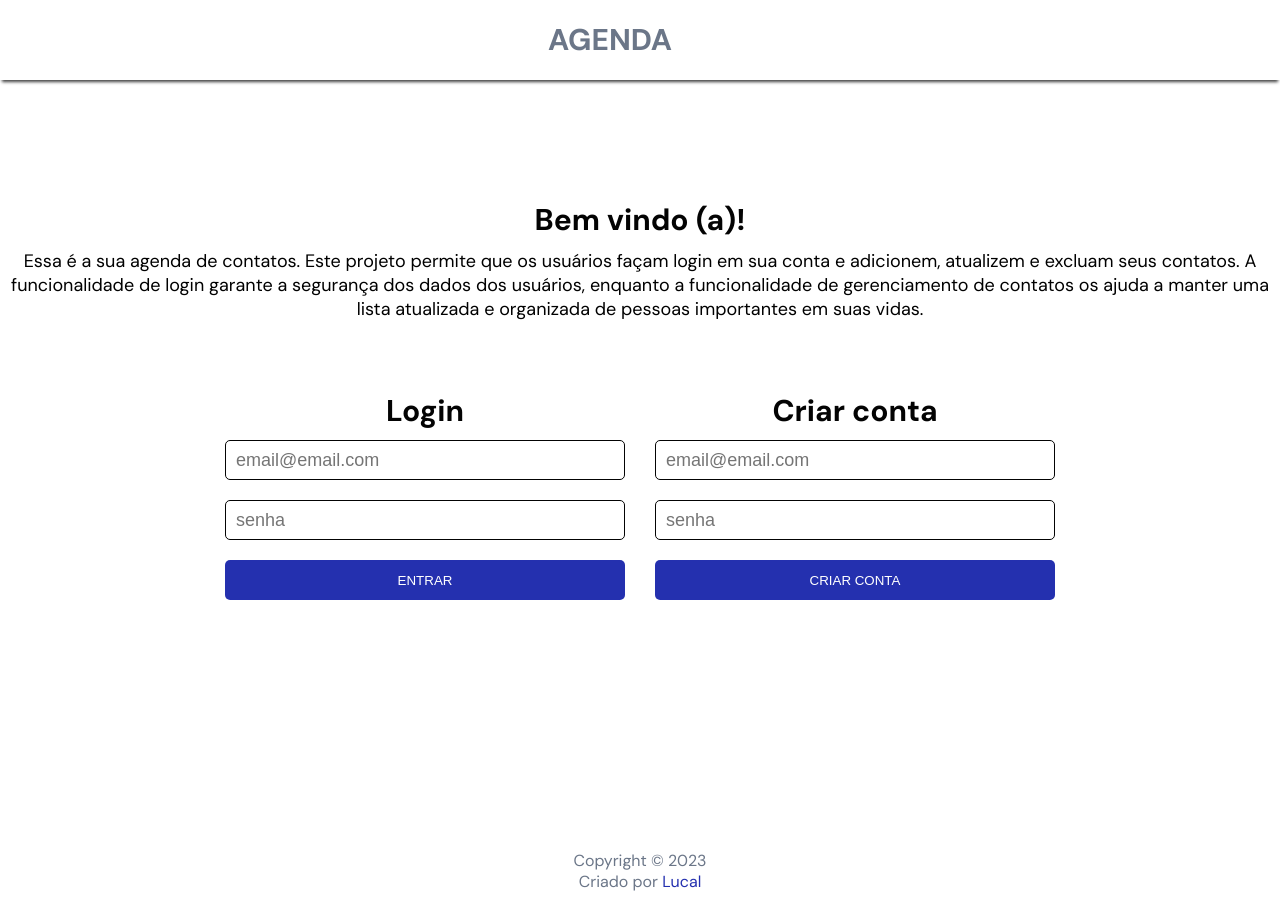
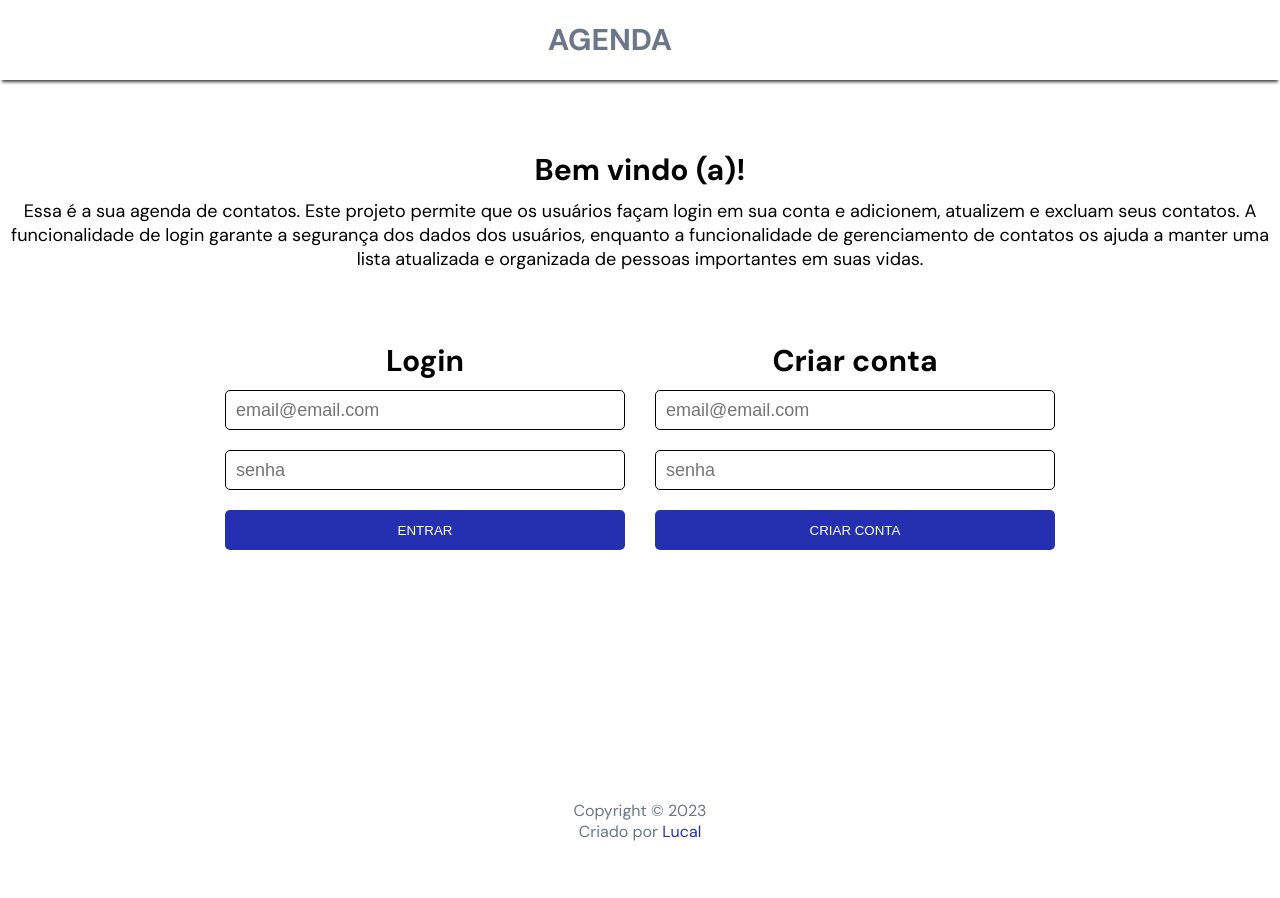
Before and after one commit to Lucal22/contact-frontend, a React (Vite) app: page / in a window 1280 px wide. After the commit the page ends 848 px from the top, so only its background shows below. Built offline with nearby package versions, Linux system fonts and the light colour scheme; no server answers.

Commit message:
fixing layout

```diff
--- a/src/container/Footer/styles.ts
+++ b/src/container/Footer/styles.ts
@@ -6,6 +6,7 @@ export const Container = styled.div`
     height: 6vh;
     text-align: center;
     margin-top: 5rem;
+    margin-bottom: 1rem;
     color: ${theme.colors.grayColor};
     p {
       font-size: ${theme.fonts.size.small};
@@ -13,5 +14,8 @@ export const Container = styled.div`
     a {
       color: ${theme.colors.blueColor};
     }
+    @media (min-width: ${theme.screen.size.large}) {
+      margin: 0;
+    } ;
   `}
 `;
--- a/src/container/Login/styles.ts
+++ b/src/container/Login/styles.ts
@@ -6,7 +6,7 @@ type LoginStyleProps = {
 
 export const Container = styled.div`
   ${({ theme }) => css`
-    min-height: 95vh;
+    min-height: 94vh;
     h1 {
       text-align: center;
       padding-bottom: 1rem;
@@ -30,7 +30,7 @@ export const Description = styled.div`
       padding-bottom: 2rem;
     }
     @media (min-width: ${theme.screen.size.large}) {
-      padding-top: 20rem;
+      padding-top: 15rem;
     }
   `}
 `;
```
